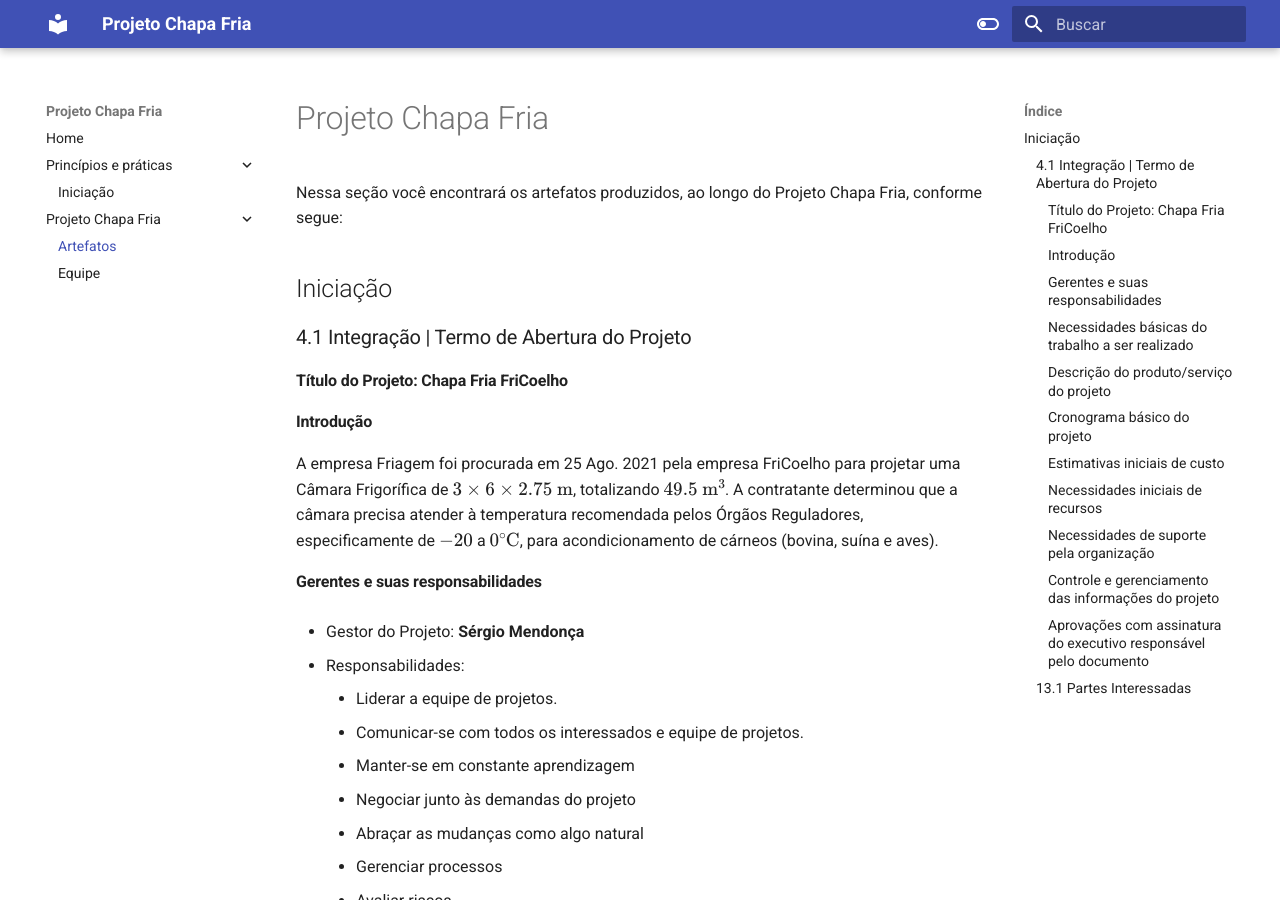
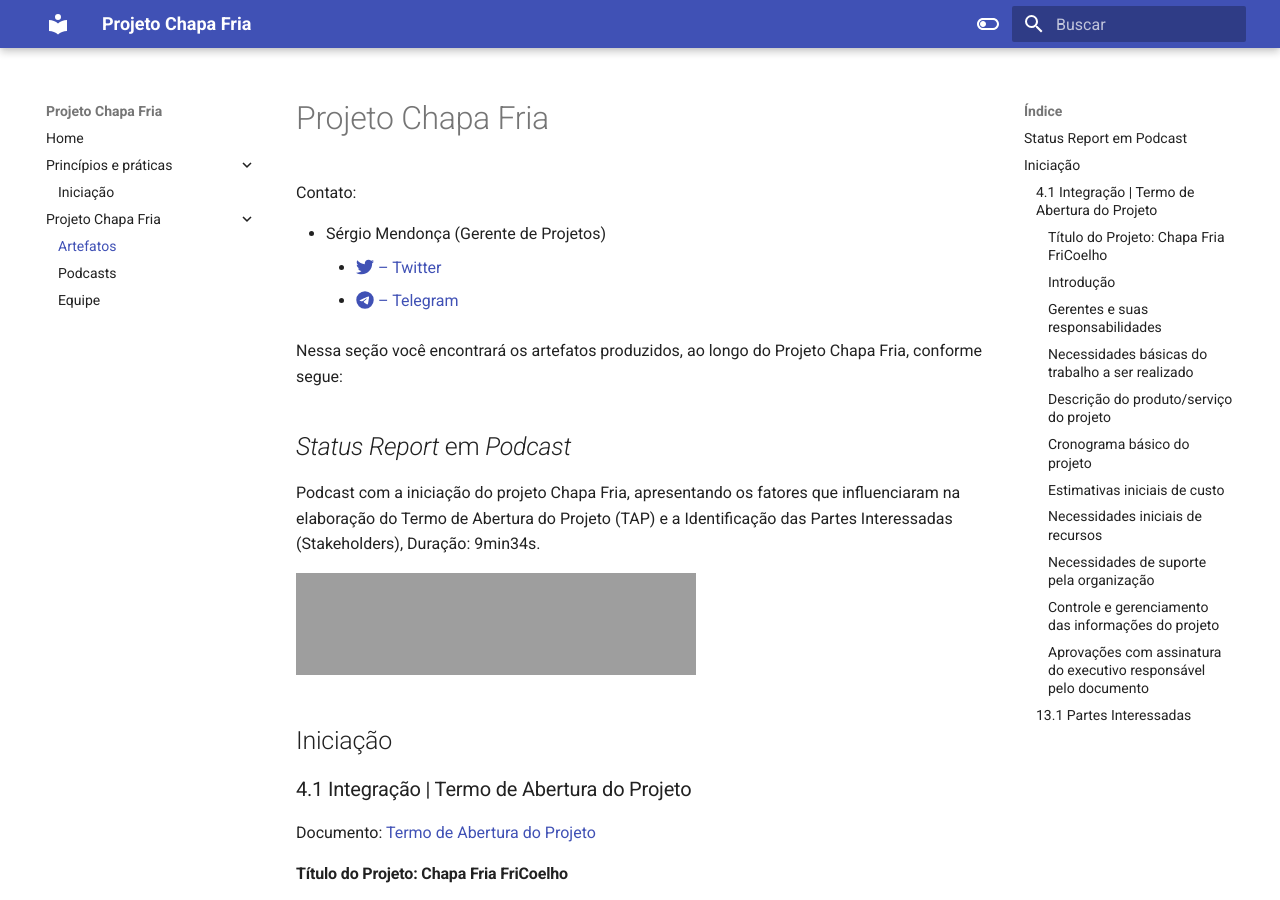
Before and after one commit to sftom/chapa-fria, an MkDocs documentation site: the page built from docs/projeto/index.md, in a window 1280 px wide and 900 px high. Built offline with MkDocs 1.6.1 and Material for MkDocs 9.7.7, drawn with Linux system fonts in a browser that asks for light colours; some of the changed text lies outside the part shown; grey boxes are pictures that could not be loaded.

Commit message:
Contact and Podcast Status Report included

```diff
--- a/docs/projeto/index.md
+++ b/docs/projeto/index.md
@@ -1,10 +1,26 @@
 # Projeto Chapa Fria
 
+
+Contato:
+
+- Sérgio Mendonça (Gerente de Projetos)
+    - [:fontawesome-brands-twitter:{ .twitter } – Twitter](https://twitter.com/sftom)
+    - [:fontawesome-brands-telegram:{ .telegram } – Telegram](https://t.me/sftom)
+
 Nessa seção você encontrará os artefatos produzidos, ao longo do Projeto Chapa Fria, conforme segue:
+
+## _Status Report_ em _Podcast_
+
+Podcast com a iniciação do projeto Chapa Fria, apresentando os fatores que influenciaram na elaboração do Termo de Abertura do Projeto (TAP) e a Identificação das Partes Interessadas (Stakeholders), Duração: 9min34s.
+
+<iframe src="https://anchor.fm/sftom/embed/episodes/Podcast-com-a-iniciao-do-projeto-Chapa-Fria--apresentando-os-fatores-que-influenciaram-na-elaborao-do-Termo-de-Abertura-do-Projeto-TAP-e-a-Identificao-das-Partes-Interessadas-Stakeholders-e17psd2" height="102px" width="400px" frameborder="0" scrolling="no"></iframe>
+
 
 ## Iniciação
 
 ### 4.1 Integração | Termo de Abertura do Projeto
+
+Documento: [Termo de Abertura do Projeto](https://docs.google.com/spreadsheets/d/1nLffYRCOUTJCnMljCrVw1LBPkAHx3XMAMvyz4me5XEk/edit?usp=sharing)
 
 #### Título do Projeto: **Chapa Fria FriCoelho**
 
@@ -67,9 +83,11 @@
 
 #### Aprovações com assinatura do executivo responsável pelo documento
 
-(em construção)
+Projeto aprovado pelo Sr. Rui Coelho
 
 ### 13.1 Partes Interessadas
+
+Documento: [Partes Interessadas](https://docs.google.com/document/d/1ZebcM4E7fAbD7vccaIjsRewueiHTLLOn/edit?usp=sharing&ouid=109817509525044211191&rtpof=true&sd=true)
 
 - Cliente;
     - Patrocinador(es);
--- a/mkdocs.yml
+++ b/mkdocs.yml
@@ -6,6 +6,7 @@
     - 'Iniciação': 'semana01/index.md'
   - 'Projeto Chapa Fria':
     - 'Artefatos': 'projeto/index.md'
+    - 'Podcasts': 'podcasts/index.md'
     - 'Equipe': 'equipe/index.md'
 
 theme:
```
Also changed, not shown: atividades/index.md (added, +88 -0 lines), docs/equipe/index.md (+5 -2 lines), docs/semana04/index.md (added, +1 -0 lines).
